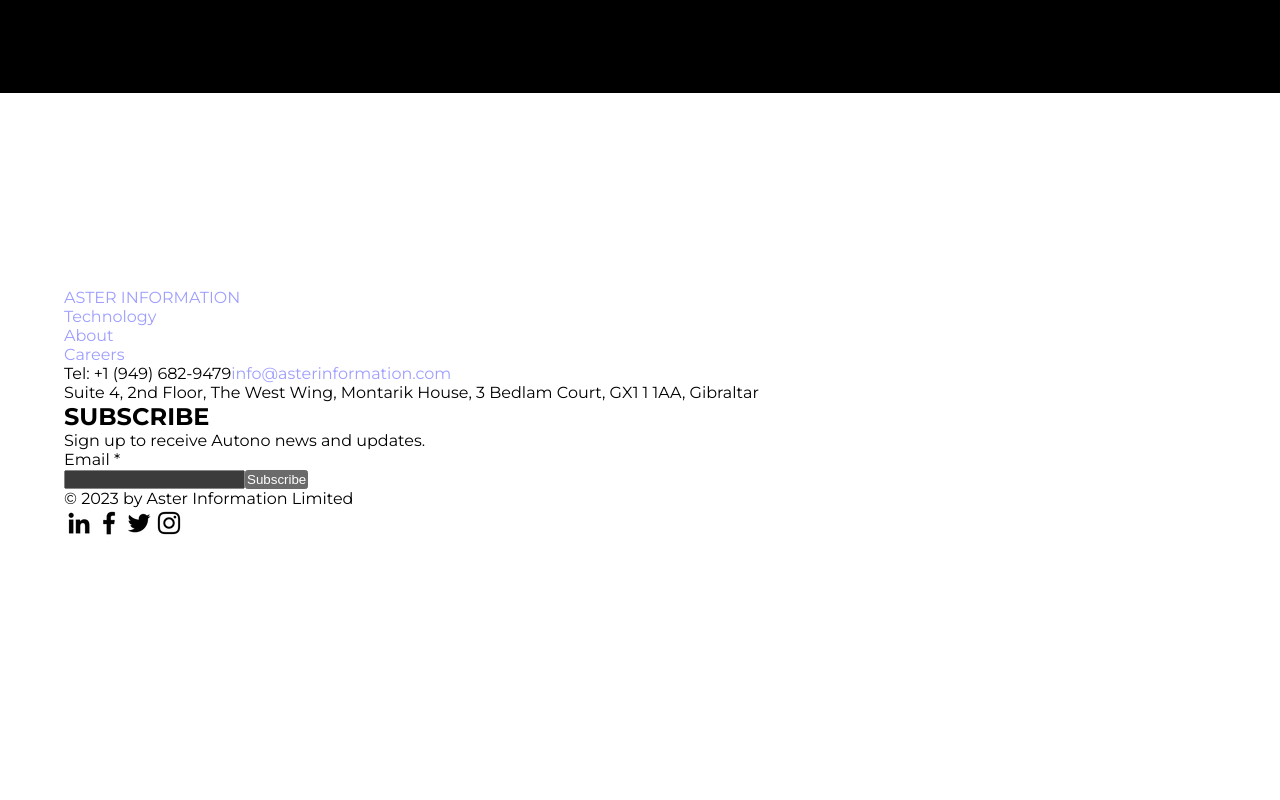
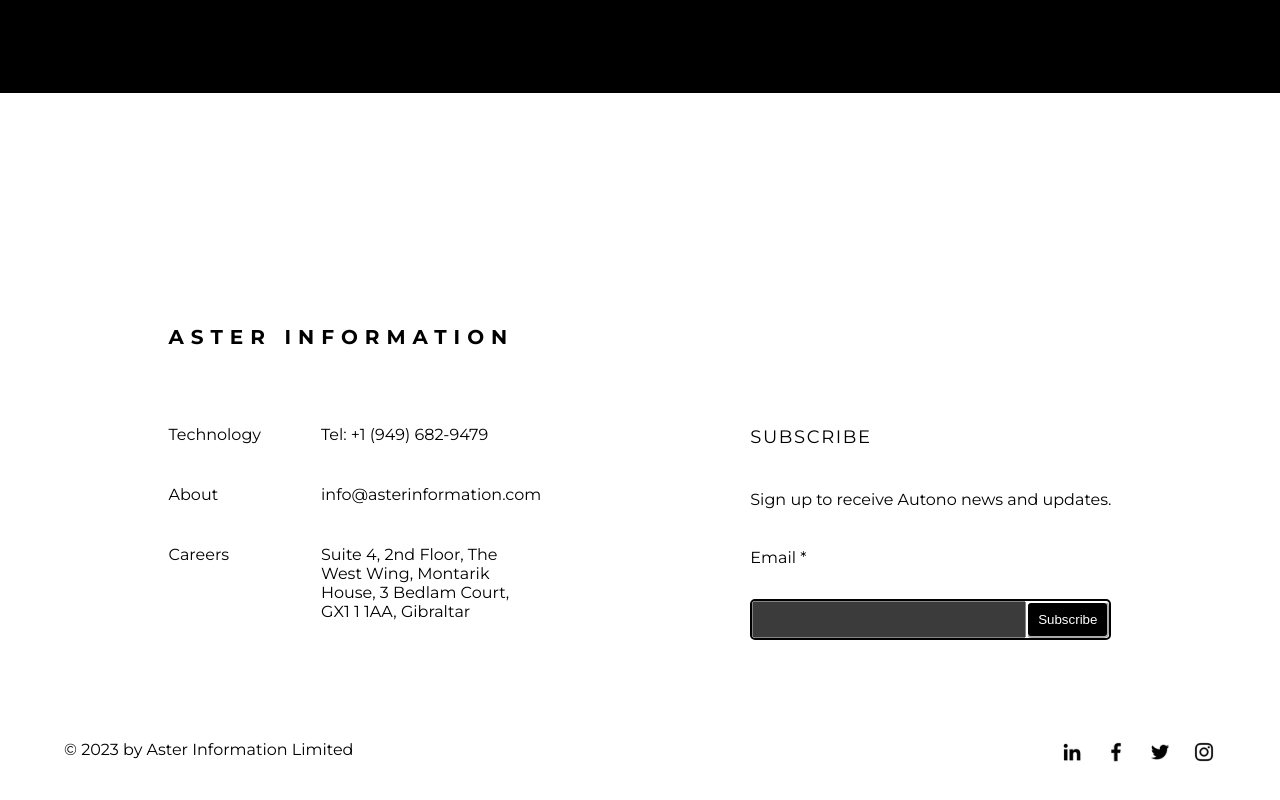
Before and after one commit to Moamal-2000/aster-information, a React (Vite) app: page / in a window 1280 px wide. Shown: the part 1886-2686 px from the top of the page. Before the commit the page ends 2484 px from the top, so only its background shows below. Built offline with nearby package versions, Linux system fonts and the light colour scheme.

Commit message:
feat: basic footer styles

```diff
--- a/src/Components/Footer/Footer.jsx
+++ b/src/Components/Footer/Footer.jsx
@@ -11,9 +11,10 @@ const Footer = () => {
   return (
     <footer className={s.footer}>
       <div className={s.footerDetails}>
+        <section className={s.infoSection}>
           <Link to="/">ASTER INFORMATION</Link>
 
-        <section className={s.infoSection}>
+          <div className={s.wrapper}>
             <ul className={s.nav}>
               <li>
                 <Link to="/technology">Technology</Link>
@@ -32,9 +33,10 @@ const Footer = () => {
                 info@asterinformation.com
               </a>
               <p>
-              Suite 4, 2nd Floor, The West Wing, Montarik House, 3 Bedlam Court,
-              GX1 1 1AA, Gibraltar
+                Suite 4, 2nd Floor, The West Wing, Montarik House, 3 Bedlam
+                Court, GX1 1 1AA, Gibraltar
               </p>
+            </div>
           </div>
         </section>
 
--- a/src/Components/Footer/Footer.module.scss
+++ b/src/Components/Footer/Footer.module.scss
@@ -2,39 +2,55 @@
 
 .footer {
   background-color: var(--website-bg);
-  padding: 60px 0;
+  padding: 97px 0 46px;
+  display: flex;
+  flex-direction: column;
+  gap: 100px;
 }
 
 .footerDetails {
+  display: flex;
+  justify-content: space-around;
+}
+
+.infoSection {
+  display: flex;
+  flex-direction: column;
+  gap: 20px;
+}
+
+.infoSection>a {
+  display: block;
+  font-weight: 700;
+  font-size: 1.25rem;
+  letter-spacing: .35em;
+  color: var(--black);
+  margin-bottom: 56px;
+}
+
+.infoSection .wrapper {
+  display: flex;
+  gap: 60px;
+}
+
+.infoSection .nav {
+  display: flex;
+  flex-direction: column;
+  gap: 41px;
+}
+
+.nav>li {
 
 }
 
-.footerDetails>a {
-
-}
-
-.infoSection {
-
-}
-
-.infoSection .nav {
-
-}
-
-.nav>ul {
-
-}
-
-.nav>ul>li {
-
-}
-
-.nav>ul>li>a {
-
+.nav>li>a {
+  color: var(--black);
 }
 
 .infoSection .details {
-
+  display: flex;
+  flex-direction: column;
+  gap: 41px;
 }
 
 .details>span {
@@ -42,23 +58,26 @@
 }
 
 .details>a {
-
+  color: var(--black);
 }
 
 .details>p {
-
+  width: 200px;
 }
 
 .footerDetails .subscribeSection {
-
 }
 
 .subscribeSection>h2 {
-
+  margin: 96px 0 36px;
+  line-height: 1.8em;
+  font-size: 1.125rem;
+  font-weight: 400;
+  letter-spacing: .1rem;
 }
 
 .subscribeSection>p {
-
+  margin-bottom: 39px;
 }
 
 .subEmailForm {
@@ -66,23 +85,31 @@
 }
 
 .subEmailForm>label {
-
+  display: block;
+  margin-bottom: 32px;
 }
 
 .subEmailForm .input {
-
+  border: solid 2px var(--black);
+  border-radius: 5px;
+  display: flex;
 }
 
 .subEmailForm .input>input {
-
+  flex: 1;
+  padding: 9px 0;
 }
 
 .subEmailForm .input>button {
-
+  background-color: var(--black);
+  color: var(--white);
+  border-radius: 5px;
+  padding: 4px 10px;
 }
 
 .footerBottom {
-
+  display: flex;
+  justify-content: space-between;
 }
 
 .copyright {
@@ -91,6 +118,7 @@
 
 .socialMedia {
   display: flex;
+  gap: 20px;
 }
 
 .socialMedia>li {
@@ -99,8 +127,8 @@
 
 .socialMedia>li>a {
   display: block;
-  width: 30px;
-  height: 30px;
+  width: 24px;
+  height: 24px;
 }
 
 .socialMedia>li>a>img {
```
Lines whose indentation alone changed are shown as unchanged.
